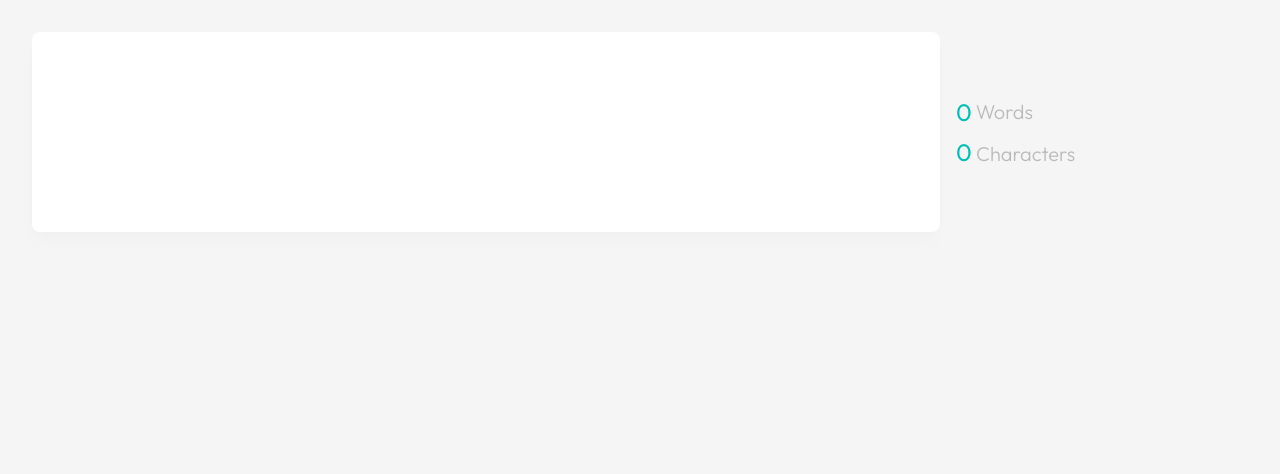
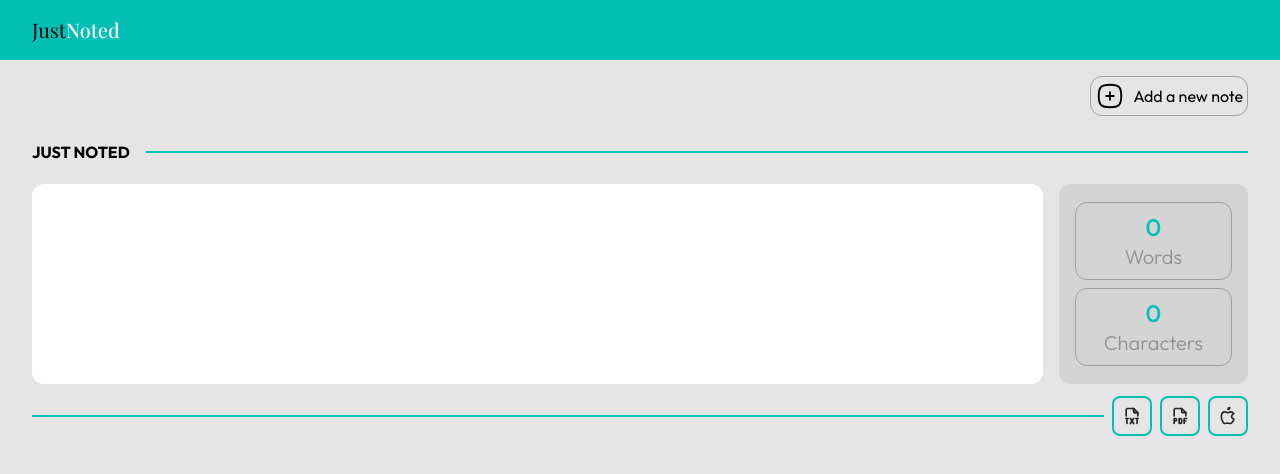
Before and after one commit to MadStoneDev/just-noted, a Next.js app: page / in a window 1280 px wide. Shown: the top 474 px of the page. Built offline with nearby package versions, Linux system fonts and the light colour scheme.

Commit message:
new notes

```diff
--- a/package.json
+++ b/package.json
@@ -9,6 +9,7 @@
     "lint": "next lint"
   },
   "dependencies": {
+    "@tabler/icons-react": "^3.31.0",
     "next": "15.2.3",
     "react": "^19.0.0",
     "react-dom": "^19.0.0"
--- a/src/app/globals.css
+++ b/src/app/globals.css
@@ -1,7 +1,9 @@
 @import "tailwindcss";
 
 @theme {
+    --breakpoint-xs: 30rem;
     --font-primary: "Outfit", sans-serif;
+    --font-secondary: "Playfair Display", serif;
     --color-mercedes-primary: #03BFB5;
     --color-mercedes-secondary: #004146;
     --color-mercedes-tertiary: #949398;
--- a/src/app/layout.tsx
+++ b/src/app/layout.tsx
@@ -1,10 +1,16 @@
 import "./globals.css";
-import { Outfit } from "next/font/google";
+import { Outfit, Playfair_Display } from "next/font/google";
 
 const outfit = Outfit({
   variable: "--font-outfit",
   subsets: ["latin"],
   weight: ["100", "200", "300", "400", "500", "600", "700", "800", "900"],
+});
+
+const playfair = Playfair_Display({
+  variable: "--font-playfair",
+  subsets: ["latin"],
+  weight: ["400", "500", "600", "700", "800", "900"],
 });
 
 export default function RootLayout({
@@ -14,7 +20,17 @@ export default function RootLayout({
 }>) {
   return (
     <html lang="en">
-      <body className={`bg-neutral-100 ${outfit.variable} antialiased`}>
+      <body
+        className={`bg-neutral-200 ${outfit.variable} ${playfair.variable} antialiased`}
+      >
+        <header
+          className={`mb-4 px-4 sm:px-8 py-4 w-full bg-mercedes-primary font-secondary`}
+        >
+          <p className={`text-xl`}>
+            Just
+            <span className={`text-neutral-50 font-medium`}>Noted</span>
+          </p>
+        </header>
         {children}
       </body>
     </html>
--- a/src/app/page.tsx
+++ b/src/app/page.tsx
@@ -1,16 +1,15 @@
-import NoteBlock from "@/components/note-block";
+import JustNotes from "@/components/just-notes";
 
 export const metadata = {
-  title: "Just Noted - ",
-  description: "Home page of the application",
+  title: "Just Noted - Distraction-Free Note Taking",
+  description:
+    "Just Noted: Where ideas flow freely. No formatting distractions, just pure writing with offline/online saving and word tools.",
 };
 
 export default function Home() {
   return (
-    <div className={`p-4 sm:p-8 w-full min-h-screen`}>
-      <main className={`grid grid-cols-12 gap-4`}>
-        <NoteBlock />
-      </main>
+    <div className={`px-4 sm:px-8 w-full min-h-screen`}>
+      <JustNotes />
       <footer
         className={`row-start-3 flex gap-[24px] flex-wrap items-center justify-center`}
       ></footer>
--- /dev/null
+++ b/src/components/just-notes.tsx
@@ -0,0 +1,54 @@
+"use client";
+
+import React, { useEffect, useState } from "react";
+
+import NoteBlock from "@/components/note-block";
+import { defaultNote } from "@/data/defaults/default-note";
+import { generateNoteId } from "@/utils/general/notes";
+import { Note } from "@/types/notes";
+import { IconSquareRoundedPlus } from "@tabler/icons-react";
+
+export default function JustNotes() {
+  // States
+  const [notes, setNotes] = useState<Note[]>([]);
+
+  // Functions
+  const handleAddNote = () => {
+    const newNote = JSON.parse(JSON.stringify(defaultNote));
+    newNote.id = generateNoteId(notes.map((note) => note.id));
+
+    const newNotes = [newNote, ...notes];
+    setNotes(newNotes);
+  };
+
+  // Effects
+  useEffect(() => {
+    if (notes.length === 0) {
+      const newNote = JSON.parse(JSON.stringify(defaultNote));
+      newNote.id = generateNoteId([]);
+      console.log(newNote.id);
+
+      const newNotes = [...notes, newNote];
+      setNotes(newNotes);
+    }
+  }, []);
+
+  return (
+    <main className={`grid grid-cols-12 gap-4`}>
+      <section className={`col-span-12 flex items-center justify-end`}>
+        <button
+          type={`button`}
+          onClick={handleAddNote}
+          className={`p-1 inline-flex items-center gap-2 rounded-xl border border-neutral-400 hover:border-mercedes-primary hover:bg-mercedes-primary transition-all duration-300 ease-in-out`}
+        >
+          <IconSquareRoundedPlus size={30} strokeWidth={1.5} />
+          <span>Add a new note</span>
+        </button>
+      </section>
+
+      {notes.map((note: Note) => (
+        <NoteBlock key={note.id} details={note} />
+      ))}
+    </main>
+  );
+}
--- a/src/components/note-block.tsx
+++ b/src/components/note-block.tsx
@@ -2,12 +2,21 @@
 
 import React, { useEffect, useState } from "react";
 import TextBlock from "@/components/text-block";
+import { Note } from "@/types/notes";
+import {
+  IconBrandApple,
+  IconFileTypePdf,
+  IconFileTypeTxt,
+  IconPencil,
+} from "@tabler/icons-react";
 
-export default function NoteBlock() {
+export default function NoteBlock({ details }: { details: Note }) {
   // States
-  const [noteContent, setNoteContent] = useState("");
+  const [noteContent, setNoteContent] = useState(details.content);
   const [wordCount, setWordCount] = useState(0);
   const [charCount, setCharCount] = useState(0);
+
+  console.log(details.id);
 
   // Functions
   const handleChange = (value: string) => {
@@ -26,8 +35,31 @@ export default function NoteBlock() {
   };
 
   return (
-    <>
-      <div className={`col-span-12 sm:col-span-9 min-w-full`}>
+    <section className={`col-span-12 flex flex-col gap-3`}>
+      <article className={`flex gap-2 items-center`}>
+        <div
+          className={`group flex gap-2 items-center h-10 font-bold uppercase`}
+        >
+          <span>{details.title}</span>
+          <div
+            className={`w-fit max-w-0 group-hover:max-w-[999px] overflow-hidden transition-all duration-500 ease-in-out`}
+          >
+            <IconPencil
+              className={`opacity-50 hover:opacity-100 text-mercedes-primary transition-all duration-300 ease-in-out`}
+              size={20}
+              strokeWidth={2}
+            />
+          </div>
+        </div>
+
+        <div className={`flex-grow h-0.5 bg-mercedes-primary`}></div>
+      </article>
+
+      {/* Note Content */}
+      <article className={`grid grid-cols-12 gap-4`}>
+        <div
+          className={`col-span-12 sm:col-span-8 md:col-span-9 xl:col-span-10`}
+        >
           <TextBlock
             value={noteContent}
             onChange={handleChange}
@@ -36,21 +68,56 @@ export default function NoteBlock() {
         </div>
 
         <div
-        className={`col-span-12 sm:col-span-3 flex flex-col justify-center gap-2 text-xl text-neutral-400/70 font-light capitalize`}
+          className={`p-4 col-span-12 sm:col-span-4 md:col-span-3 xl:col-span-2 grid grid-cols-3 sm:flex sm:flex-col justify-center gap-2 bg-neutral-300 rounded-xl text-sm xs:text-lg sm:text-xl text-neutral-500/70 font-light capitalize`}
         >
-        <p className={`flex items-center gap-1`}>
-          <span className={`text-mercedes-primary font-normal text-2xl`}>
+          <p
+            className={`p-1 xs:p-2 col-span-3 xs:col-span-1 flex xs:flex-col items-center justify-center gap-1 xs:gap-0 rounded-xl border border-neutral-400`}
+          >
+            <span
+              className={`text-mercedes-primary text-lg xs:text-xl sm:text-2xl font-medium`}
+            >
               {wordCount}
-          </span>{" "}
-          words
+            </span>
+            <span>words</span>
           </p>
-        <p>
-          <span className={`text-mercedes-primary font-normal text-2xl`}>
+
+          <p
+            className={`p-1 xs:p-2 col-span-3 xs:col-span-1 flex xs:flex-col items-center justify-center gap-1 xs:gap-0 rounded-xl border border-neutral-400`}
+          >
+            <span
+              className={`text-mercedes-primary text-lg xs:text-xl sm:text-2xl font-medium`}
+            >
               {charCount}
-          </span>{" "}
-          characters
+            </span>
+            <span>characters</span>
           </p>
         </div>
-    </>
+      </article>
+
+      {/* Actions */}
+      <article className={`flex gap-2 items-center`}>
+        <div className={`flex-grow h-0.5 bg-mercedes-primary`}></div>
+        <button
+          type={`button`}
+          className={`p-2 flex items-center justify-center gap-1 rounded-lg border-2 border-mercedes-primary hover:bg-mercedes-primary text-neutral-800 transition-all duration-300 ease-in-out`}
+        >
+          <IconFileTypeTxt size={20} strokeWidth={2} />
+        </button>
+
+        <button
+          type={`button`}
+          className={`p-2 flex items-center justify-center gap-1 rounded-lg border-2 border-mercedes-primary hover:bg-mercedes-primary text-neutral-800 transition-all duration-300 ease-in-out`}
+        >
+          <IconFileTypePdf size={20} strokeWidth={2} />
+        </button>
+
+        <button
+          type={`button`}
+          className={`p-2 flex items-center justify-center gap-1 rounded-lg border-2 border-mercedes-primary hover:bg-mercedes-primary text-neutral-800 transition-all duration-300 ease-in-out`}
+        >
+          <IconBrandApple size={20} strokeWidth={2} />
+        </button>
+      </article>
+    </section>
   );
 }
--- a/src/components/text-block.tsx
+++ b/src/components/text-block.tsx
@@ -26,7 +26,7 @@ export default function TextBlock({
 
   return (
     <div
-      className={`py-3 px-4 min-h-[200px] max-h-[600px] bg-white rounded-lg shadow-lg shadow-neutral-200/20 outline-2 outline-transparent focus:outline-mercedes-primary font-light overflow-y-auto ${className} transition-all duration-300 ease-in-out`}
+      className={`py-3 px-4 min-h-[200px] max-h-[600px] bg-white rounded-xl shadow-lg shadow-transparent hover:shadow-neutral-300 focus:shadow-neutral-300 outline-2 outline-transparent focus:outline-mercedes-primary font-light overflow-y-auto ${className} transition-all duration-300 ease-in-out`}
       contentEditable={true}
       onInput={handleInput}
       data-placeholder={placeholder}
--- /dev/null
+++ b/src/data/defaults/default-note.ts
@@ -0,0 +1,5 @@
+export const defaultNote = {
+  id: "",
+  title: "Just Noted",
+  content: "",
+};
--- /dev/null
+++ b/src/types/notes.ts
@@ -0,0 +1,5 @@
+export interface Note {
+  id: string;
+  title: string;
+  content: string;
+}
--- /dev/null
+++ b/src/utils/general/notes.ts
@@ -0,0 +1,21 @@
+const generateUuid4 = () => {
+  return "xxxxxxxx-xxxx-4xxx-yxxx-xxxxxxxxxxxx".replace(/[xy]/g, function (c) {
+    const r = (Math.random() * 16) | 0,
+      v = c == "x" ? r : (r & 0x3) | 0x8;
+    return v.toString(16);
+  });
+};
+
+export const generateNoteId = (existingIds: string[]) => {
+  console.log(existingIds);
+  const existingUuidSet = new Set(existingIds);
+
+  while (true) {
+    const uuid = generateUuid4();
+
+    if (!existingUuidSet.has(uuid)) {
+      console.log(uuid);
+      return uuid;
+    }
+  }
+};
```
Also changed, not shown: 1 other file (tests, documents, lock files or other folders). Lines whose indentation alone changed are shown as unchanged.
